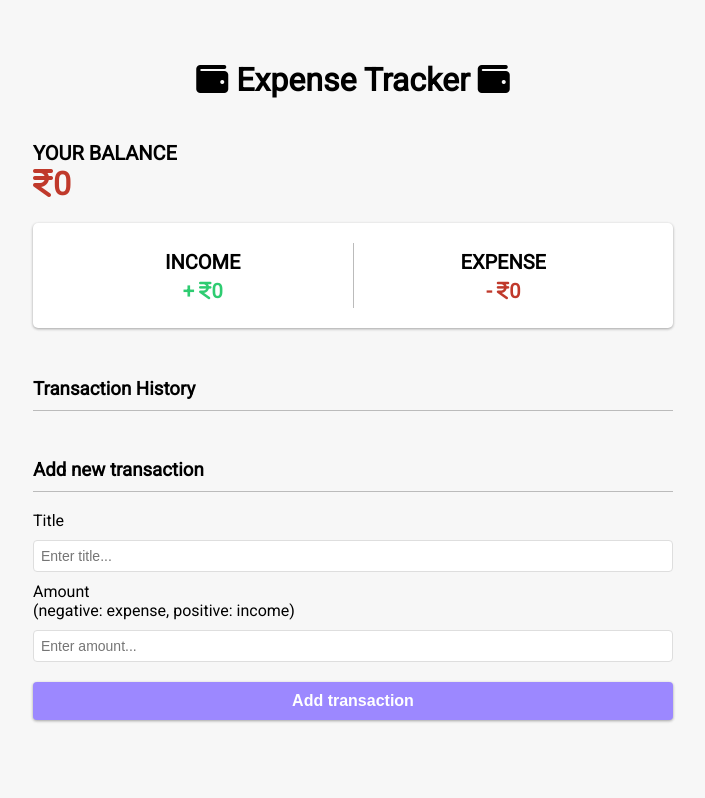
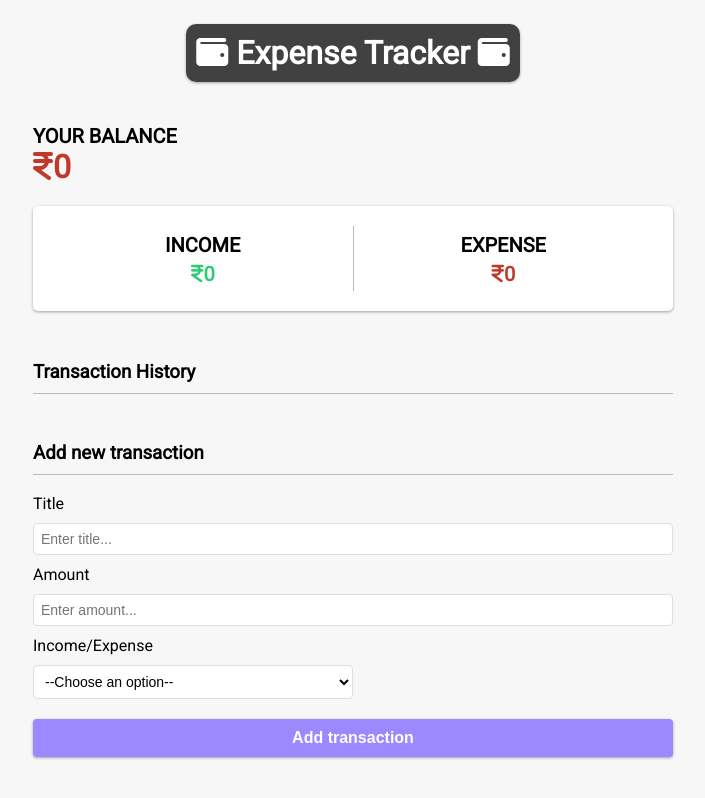
Before and after one commit to Shivek-Sharma/expense-tracker, a plain HTML site: page index.html in a window 1280 px wide. Shown: the whole page, without its empty margins (287-992 px from the left). Drawn offline with Linux system fonts and the light colour scheme.

Commit message:
some updates

```diff
--- a/index.html
+++ b/index.html
@@ -5,12 +5,13 @@
     <meta charset="UTF-8">
     <meta http-equiv="X-UA-Compatible" content="IE=edge">
     <meta name="viewport" content="width=device-width, initial-scale=1.0">
-    <title>Expense Tracker</title>
+    <title>Free Online Expense Tracker</title>
+    <link rel="shortcut icon" href="favicon.ico" type="image/x-icon">
     <link rel="stylesheet" href="style.css">
 </head>
 
 <body>
-    <h1><i class="fa-solid fa-wallet"></i> Expense Tracker <i class="fa-solid fa-wallet"></i></h1>
+    <h1 class="heading"><i class="fa-solid fa-wallet"></i> Expense Tracker <i class="fa-solid fa-wallet"></i></h1>
 
     <div class="container">
         <h4>Your Balance</h4>
@@ -39,8 +40,16 @@
                 <input type="text" id="text" placeholder="Enter title...">
             </div>
             <div class="form-control">
-                <label for="amount">Amount <br>(negative: expense, positive: income)</label>
+                <label for="amount">Amount</label>
                 <input type="number" id="amount" placeholder="Enter amount...">
+            </div>
+            <div class="form-control">
+                <label for="type">Income/Expense</label>
+                <select id="type" class="type">
+                    <option value="">--Choose an option--</option>
+                    <option value="income">Income</option>
+                    <option value="expense">Expense</option>
+                </select>
             </div>
 
             <button class="btn">Add transaction</button>
--- a/script.js
+++ b/script.js
@@ -5,6 +5,7 @@ const list = document.getElementById('list');
 const form = document.getElementById('form');
 const text = document.getElementById('text');
 const amount = document.getElementById('amount');
+const type = document.getElementById('type');
 
 const localStorageTrans = JSON.parse(localStorage.getItem('transactions'));
 
@@ -17,11 +18,15 @@ function addTransaction(e) {
     if (text.value.trim() === '' && amount.value.trim() === '') {
         alert('Please enter the text and amount :)');
     }
+    else if (type.value === '') {
+        alert('Please tell if it is an income or expense');
+    }
     else {
         const transaction = {
             id: Math.floor(Math.random() * 1000000),
             text: text.value,
-            amount: +amount.value
+            amount: +amount.value,
+            type: type.value
         }
 
         transactions.push(transaction);
@@ -32,17 +37,18 @@ function addTransaction(e) {
 
         text.value = '';
         amount.value = '';
+        type.value = '';
     }
 }
 
 //show transactions to DOM
 function addTransactionDOM(transaction) {
-    const sign = transaction.amount < 0 ? '-' : '+';
+    const sign = transaction.type === 'expense' ? '-' : '+';
 
     const listItem = document.createElement('li');
 
     //add class based on value
-    listItem.classList.add(transaction.amount < 0 ? 'minus' : 'plus');
+    listItem.classList.add(transaction.type === 'expense' ? 'minus' : 'plus');
 
     listItem.innerHTML = `
         ${transaction.text} <span>${sign}${Math.abs(transaction.amount)}</span><button class="delete-btn" onclick="removeTransaction(${transaction.id})">x</button>
@@ -53,28 +59,31 @@ function addTransactionDOM(transaction) {
 
 //update the balance, income and expense
 function updateValues() {
-    const amounts = transactions.map(transaction => transaction.amount);
-    // console.log(amounts);
+    const income = transactions.filter(transaction => transaction.type === 'income');
+    // console.log("income", income);
 
-    const total = amounts.reduce((acc, amount) => (acc += amount), 0);
-    if (total > 0) {
+    const expense = transactions.filter(transaction => transaction.type === 'expense');
+    // console.log("expense", expense);
+
+    const totalIncome = (income
+        .map(transaction => transaction.amount)
+        .reduce((acc, amount) => (acc += amount), 0));
+
+    const totalExpense = (expense
+        .map(transaction => transaction.amount)
+        .reduce((acc, amount) => (acc += amount), 0));
+
+    const total = totalIncome >= totalExpense ? totalIncome - totalExpense : totalExpense - totalIncome;
+    if (totalIncome > totalExpense) {
         balance.className = 'balance plus';
     }
     else {
         balance.className = 'balance minus';
     }
 
-    const income = amounts
-        .filter(amount => amount > 0)
-        .reduce((acc, amount) => (acc += amount), 0);
-
-    const expense = (amounts
-        .filter(amount => amount < 0)
-        .reduce((acc, amount) => (acc += amount), 0)) * -1;
-
-    money_plus.innerHTML = `+ <i class="fa-solid fa-indian-rupee-sign"></i>${income}`;
-    money_minus.innerHTML = `- <i class="fa-solid fa-indian-rupee-sign"></i>${expense}`;
-    balance.innerHTML = `<i class="fa-solid fa-indian-rupee-sign"></i>${total > 0 ? total : total * -1}`;
+    money_plus.innerHTML = `<i class="fa-solid fa-indian-rupee-sign"></i>${totalIncome}`;
+    money_minus.innerHTML = `<i class="fa-solid fa-indian-rupee-sign"></i>${totalExpense}`;
+    balance.innerHTML = `<i class="fa-solid fa-indian-rupee-sign"></i>${total}`;
 }
 
 //remove transaction by id
--- a/style.css
+++ b/style.css
@@ -17,6 +17,14 @@ body {
     min-height: 100vh;
     margin: 0;
     font-family: 'Roboto', sans-serif;
+}
+
+.heading {
+    background-color: rgba(0, 0, 0, 0.737);
+    color: white;
+    padding: 10px;
+    border-radius: 10px;
+    box-shadow: var(--box-shadow);
 }
 
 .container {
@@ -100,6 +108,15 @@ input {
     width: 100%;
 }
 
+select {
+    width: 50%;
+    background-color: white;
+    border: 1px solid #dedede;
+    border-radius: 4px;
+    font-size: 14px;
+    padding: 7px;
+}
+
 .btn {
     background-color: #9c88ff;
     color: white;
@@ -115,7 +132,8 @@ input {
 }
 
 input:focus,
-.btn:focus {
+.btn:focus,
+select:focus {
     outline: 0;
 }
 
@@ -166,3 +184,9 @@ input:focus,
         width: 80vw;
     }
 }
+
+@media (max-width: 540px) {
+    select {
+        width: 70%;
+    }
+}
```
Also changed, not shown: favicon.ico (added), 1 other file.
